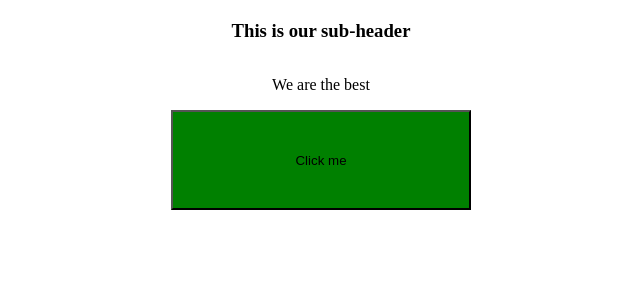
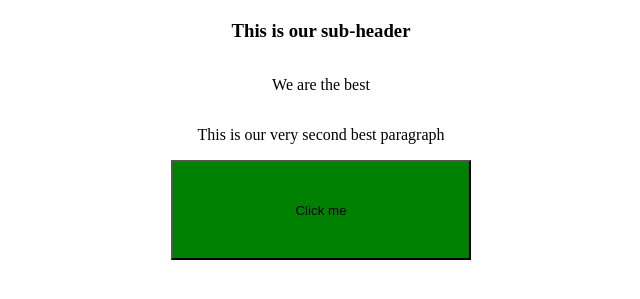
Before and after one commit to va5e/git-demo, a plain HTML site: page index.html in a window 1280 px wide. Shown: the part 87-386 px from the top of the page, without its empty margins (319-959 px from the left). Drawn offline with Linux system fonts and the light colour scheme.

Commit message:
Add second paragraph

```diff
--- a/index.html
+++ b/index.html
@@ -12,6 +12,7 @@
       <h1 class="title">This is my awesome website</h1>
       <h3>This is our sub-header</h3>
       <p>We are the best</p>
+      <p>This is our very second best paragraph</p>
       <button class="button">Click me</button>
     </div>
     <script src="script.js"></script>
```
